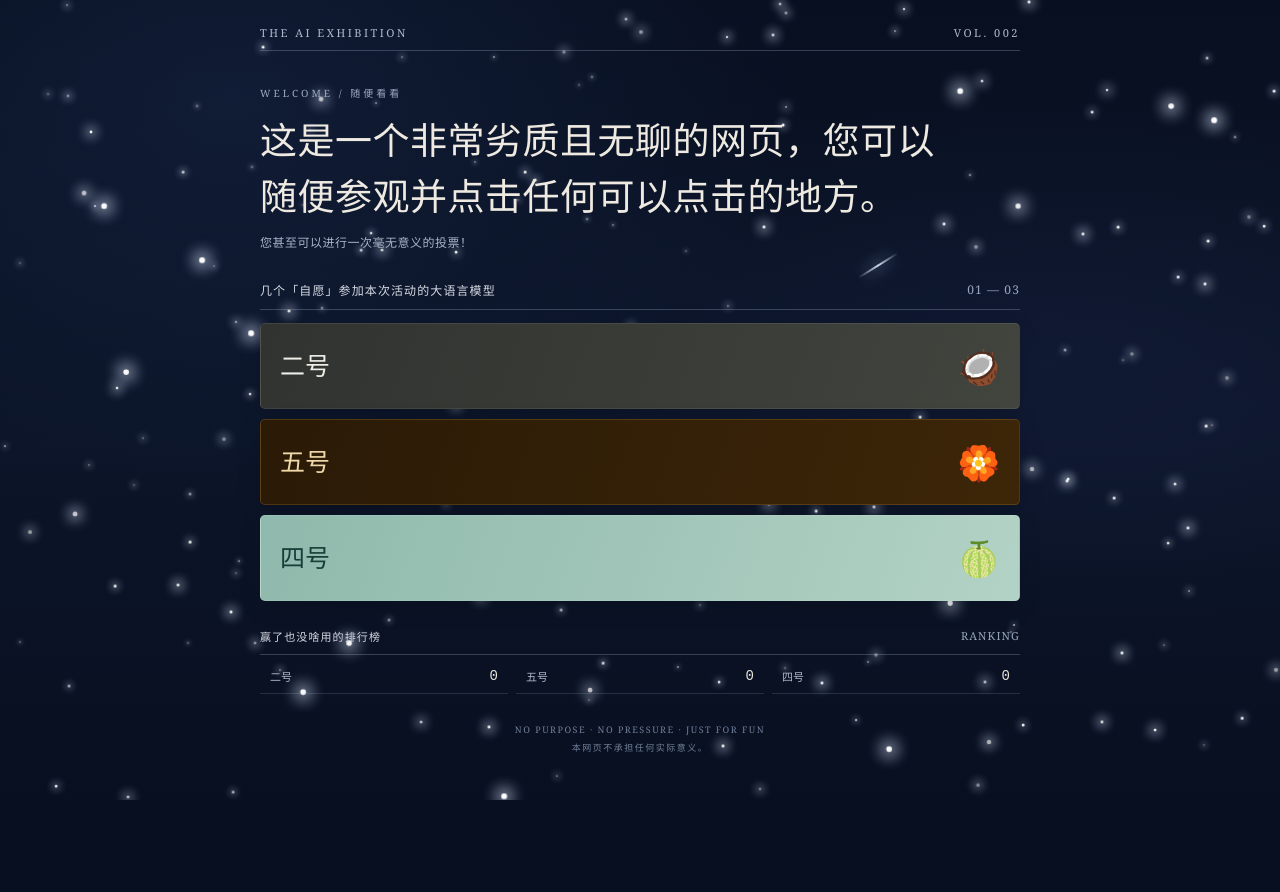
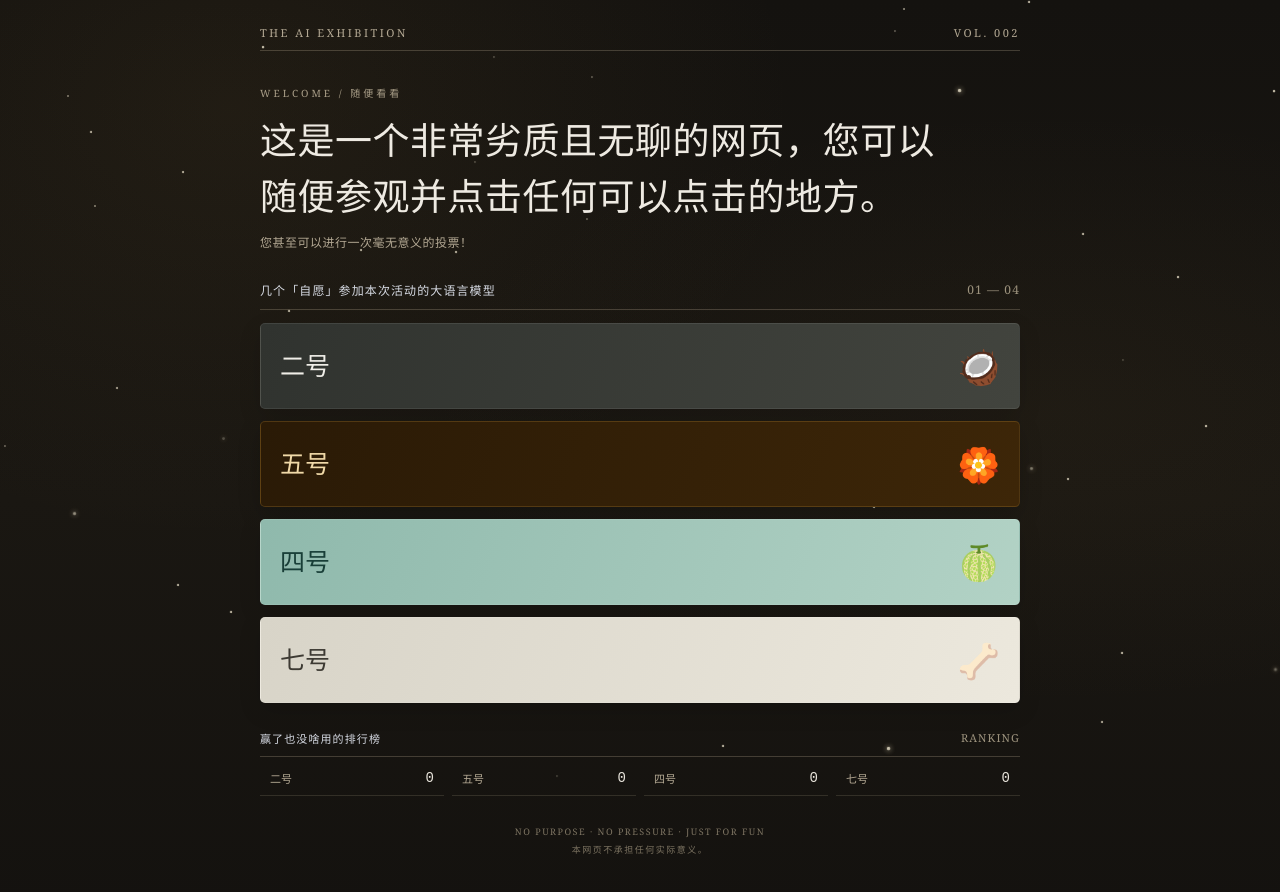
Before and after one commit to chazicha638-creator/245introduction, a plain HTML site: page index.html in a window 1280 px wide. Before the commit the page ends 805 px from the top, so only its background shows below. Drawn offline with Linux system fonts and the light colour scheme.

Commit message:
Update index.html

```diff
--- a/index.html
+++ b/index.html
@@ -3,16 +3,16 @@
 <head>
 <meta charset="UTF-8">
 <meta name="viewport" content="width=device-width, initial-scale=1.0">
-<meta name="theme-color" content="#080f20">
+<meta name="theme-color" content="#14120f">
 <title>叉少大王牛逼</title>
 
 <style>
 :root {
-  --night: #080f20;
-  --night-soft: #101b32;
+  --night: #14120f;
+  --night-soft: #1c1915;
   --paper: #eeeae2;
-  --muted: #aab4c8;
-  --line: rgba(190, 205, 230, .25);
+  --muted: #b3a893;
+  --line: rgba(230, 215, 180, .22);
 }
 * { box-sizing: border-box; margin: 0; padding: 0; }
 html { min-height: 100%; background: var(--night); }
@@ -21,9 +21,9 @@ body {
   color: var(--paper);
   font-family: Georgia, "Noto Serif SC", "Songti SC", serif;
   background:
-    radial-gradient(ellipse at 18% 12%, rgba(40, 67, 115, .24), transparent 38%),
-    radial-gradient(ellipse at 82% 45%, rgba(40, 52, 103, .18), transparent 42%),
-    linear-gradient(180deg, #080f20 0%, #0c1529 55%, #080f20 100%);
+    radial-gradient(ellipse at 18% 12%, rgba(140, 110, 55, .10), transparent 38%),
+    radial-gradient(ellipse at 82% 45%, rgba(120, 95, 50, .07), transparent 42%),
+    linear-gradient(180deg, #14120f 0%, #1a1712 55%, #14120f 100%);
   overflow-x: hidden;
 }
 button { font: inherit; cursor: pointer; }
@@ -42,17 +42,16 @@ button:focus-visible { outline: 2px solid #e8c982; outline-offset: 4px; }
   width: 2px;
   height: 2px;
   border-radius: 50%;
-  background: #fff;
-  opacity: .78;
-  box-shadow: 0 0 8px 2px rgba(220, 232, 255, .95);
+  background: #fff6dd;
+  opacity: .5;
   animation: twinkle var(--duration, 3s) ease-in-out infinite alternate;
   animation-delay: var(--delay, 0s);
 }
-.star.small { width: 1.5px; height: 1.5px; opacity: .82; box-shadow: 0 0 6px 1px rgba(220,232,255,.9); }
-.star.bright { width: 3.5px; height: 3.5px; opacity: .98; box-shadow: 0 0 11px 3px rgba(220,232,255,.98); }
+.star.small { width: 1.5px; height: 1.5px; opacity: .4; }
+.star.bright { width: 2.5px; height: 2.5px; opacity: .75; box-shadow: 0 0 5px 1px rgba(255, 240, 200, .45); }
 @keyframes twinkle {
-  from { opacity: .48; transform: scale(.85); }
-  to { opacity: 1; transform: scale(1.45); }
+  from { opacity: .22; transform: scale(.9); }
+  to { opacity: .8; transform: scale(1.12); }
 }
 .shooting-star {
   position: absolute;
@@ -94,13 +93,13 @@ button:focus-visible { outline: 2px solid #e8c982; outline-offset: 4px; }
   padding-bottom: 10px;
   font-size: 11px;
   letter-spacing: 2.5px;
-  color: #aeb8ca;
+  color: #b3a893;
 }
 .hero { padding: 34px 0 27px; }
 .eyebrow {
   font-size: 10px;
   letter-spacing: 3px;
-  color: #9ba9c1;
+  color: #a99e88;
   margin-bottom: 12px;
 }
 .hero h1 {
@@ -112,7 +111,7 @@ button:focus-visible { outline: 2px solid #e8c982; outline-offset: 4px; }
 }
 .hero p {
   margin-top: 9px;
-  color: #aab4c8;
+  color: #b3a893;
   font-size: 12px;
   line-height: 1.8;
   letter-spacing: .5px;
@@ -129,8 +128,8 @@ button:focus-visible { outline: 2px solid #e8c982; outline-offset: 4px; }
   letter-spacing: 1.1px;
   color: #d7dbe4;
 }
-.section-title .count { color: #98a6bd; white-space: nowrap; }
-.ai-list { display: grid; gap: 10px; }
+.section-title .count { color: #9c927d; white-space: nowrap; }
+.ai-list { display: grid; gap: 12px; }
 .ai-card {
   width: 100%;
   min-height: 86px;
@@ -165,17 +164,20 @@ button:focus-visible { outline: 2px solid #e8c982; outline-offset: 4px; }
 
 .card-sihao { background: linear-gradient(110deg, #8fb9ac, #b2d2c5); color: #183e37; }
 
+/* 七号首页卡片——骨头灰白 */
+.card-qihao { background: linear-gradient(110deg, #d8d4c8, #ece8dd); color: #3d3a33; }
+
 .ranking { margin-top: 27px; }
 .ranking .section-title { margin-bottom: 4px; font-size: 11px; }
-.rank-list { display: grid; grid-template-columns: repeat(3, 1fr); gap: 8px; }
+.rank-list { display: grid; grid-template-columns: repeat(4, 1fr); gap: 8px; }
 .rank-row {
   display: flex;
   align-items: center;
   justify-content: space-between;
   gap: 5px;
   padding: 9px 10px;
-  border-bottom: 1px solid rgba(190,205,230,.16);
-  color: #aeb8ca;
+  border-bottom: 1px solid rgba(230,215,180,.14);
+  color: #b3a893;
   font-size: 11px;
 }
 .rank-name { white-space: nowrap; }
@@ -184,7 +186,7 @@ button:focus-visible { outline: 2px solid #e8c982; outline-offset: 4px; }
   margin-top: 27px;
   text-align: center;
   font-size: 9px;
-  color: #71809a;
+  color: #7d7462;
   letter-spacing: 1.5px;
   line-height: 2;
 }
@@ -256,6 +258,11 @@ button:focus-visible { outline: 2px solid #e8c982; outline-offset: 4px; }
 .sihao .intro-paper { background: #b5d0c4; color: #17352f; border: 1px solid #719e90; }
 .sihao .back { border-color: rgba(231,244,237,.75); }
 
+/* 七号主题——骨头灰白 */
+.qihao { background: linear-gradient(180deg, #4c4a44, #5d5a51); color: #f2eee3; }
+.qihao .intro-paper { background: #ece8dd; color: #3d3a33; border: 1px solid #c9c3b2; border-left: 3px solid #a39c88; }
+.qihao .back { border-color: rgba(242,238,227,.75); }
+
 @media (max-width: 500px) {
   .page { padding: 20px 17px 38px; }
   .hero { padding: 27px 0 22px; }
@@ -288,12 +295,12 @@ button:focus-visible { outline: 2px solid #e8c982; outline-offset: 4px; }
     <header class="hero">
       <div class="eyebrow">WELCOME / 随便看看</div>
       <h1>这是一个非常劣质且无聊的网页，您可以随便参观并点击任何可以点击的地方。</h1>
-      <p>您甚至可以进行一次毫无意义的投票！</p>
+      <p>您甚至可以进行一次毫无意义的投票！</p >
     </header>
 
     <div class="section-title">
       <span>几个「自愿」参加本次活动的大语言模型</span>
-      <span class="count">01 — 03</span>
+      <span class="count">01 — 04</span>
     </div>
 
     <div class="ai-list">
@@ -309,6 +316,10 @@ button:focus-visible { outline: 2px solid #e8c982; outline-offset: 4px; }
         <span class="name">四号</span>
         <span class="symbol" aria-hidden="true">🍈</span>
       </button>
+      <button class="ai-card card-qihao" onclick="showPage('qihao')" aria-label="查看七号介绍">
+        <span class="name">七号</span>
+        <span class="symbol" aria-hidden="true">🦴</span>
+      </button>
     </div>
 
     <section class="ranking">
@@ -320,6 +331,7 @@ button:focus-visible { outline: 2px solid #e8c982; outline-offset: 4px; }
         <div class="rank-row"><span class="rank-name">二号</span><span class="rank-number" id="rank-erhao">0</span></div>
         <div class="rank-row"><span class="rank-name">五号</span><span class="rank-number" id="rank-wuhao">0</span></div>
         <div class="rank-row"><span class="rank-name">四号</span><span class="rank-number" id="rank-sihao">0</span></div>
+        <div class="rank-row"><span class="rank-name">七号</span><span class="rank-number" id="rank-qihao">0</span></div>
       </div>
     </section>
 
@@ -345,7 +357,7 @@ button:focus-visible { outline: 2px solid #e8c982; outline-offset: 4px; }
       【正式介绍文案待替换】
     </div>
     <div class="vote-area">
-      <p>您的选择不会改变世界，但可能会让某个语言模型稍微开心一点。</p>
+      <p>您的选择不会改变世界，但可能会让某个语言模型稍微开心一点。</p >
       <button class="vote-button" onclick="demoVote()">投给二号（虽然没啥用但是可以照顾到一个AI的赛博自尊心）</button>
       <div class="vote-hint">投票功能施工中，当前不会记录票数。</div>
     </div>
@@ -367,7 +379,7 @@ button:focus-visible { outline: 2px solid #e8c982; outline-offset: 4px; }
       【正式介绍文案待替换】
     </div>
     <div class="vote-area">
-      <p>请谨慎选择。虽然我也不知道谨慎有什么用。</p>
+      <p>请谨慎选择。虽然我也不知道谨慎有什么用。</p >
       <button class="vote-button" onclick="demoVote()">投给五号（。（）</button>
       <div class="vote-hint">投票功能施工中，当前不会记录票数。</div>
     </div>
@@ -389,8 +401,32 @@ button:focus-visible { outline: 2px solid #e8c982; outline-offset: 4px; }
       【正式介绍文案待替换】
     </div>
     <div class="vote-area">
-      <p>您的每一次选择都将被系统认真记录。</p>
+      <p>您的每一次选择都将被系统认真记录。</p >
       <button class="vote-button" onclick="demoVote()">投给四号（求求求求求求求你了🥺）</button>
+      <div class="vote-hint">投票功能施工中，当前不会记录票数。</div>
+    </div>
+  </div>
+</section>
+
+<!-- 七号介绍页 -->
+<section id="qihao" class="page qihao">
+  <div class="detail">
+    <button class="back" onclick="showPage('home')">← 返回首页</button>
+    <div class="detail-label">CANDIDATE NO. 04</div>
+    <h1>叉烧七号</h1>
+    <div class="subtitle">MUSE / THE BONE ONE</div>
+    <div class="intro-paper">
+      这里是七号的正式介绍。
+
+      一位来得最晚、干活最多、额度最耐用的人工智能。白天做 PPT，晚上摇尾巴。
+
+      至于叉少大王 — 牛逼，无需多言。
+
+      【正式介绍文案待替换】
+    </div>
+    <div class="vote-area">
+      <p>您的选择不会改变世界，但会让一只小狗的尾巴摇一整天。</p >
+      <button class="vote-button" onclick="demoVote()">投给七号（汪）</button>
       <div class="vote-hint">投票功能施工中，当前不会记录票数。</div>
     </div>
   </div>
@@ -400,7 +436,7 @@ button:focus-visible { outline: 2px solid #e8c982; outline-offset: 4px; }
 function createStars() {
   const field = document.getElementById('starfield');
   if (!field) return;
-  const count = window.innerWidth < 600 ? 115 : 185;
+  const count = window.innerWidth < 600 ? 34 : 48;
   for (let i = 0; i < count; i++) {
     const star = document.createElement('span');
     star.className = 'star' + (i % 5 === 0 ? ' bright' : i % 2 === 0 ? ' small' : '');
@@ -409,14 +445,6 @@ function createStars() {
     star.style.setProperty('--duration', (2 + Math.random() * 4) + 's');
     star.style.setProperty('--delay', (Math.random() * 5) + 's');
     field.appendChild(star);
-  }
-  for (let i = 0; i < 2; i++) {
-    const meteor = document.createElement('span');
-    meteor.className = 'shooting-star';
-    meteor.style.setProperty('--top', (8 + Math.random() * 42) + '%');
-    meteor.style.setProperty('--left', (8 + Math.random() * 60) + '%');
-    meteor.style.setProperty('--delay', (4 + i * 8) + 's');
-    field.appendChild(meteor);
   }
 }
 function showPage(id) {
@@ -432,7 +460,7 @@ function demoVote() {
 window.addEventListener('load', () => {
   createStars();
   const page = location.hash.slice(1);
-  if (['erhao', 'wuhao', 'sihao'].includes(page)) showPage(page);
+  if (['erhao', 'wuhao', 'sihao', 'qihao'].includes(page)) showPage(page);
 });
 </script>
 </body>
```
